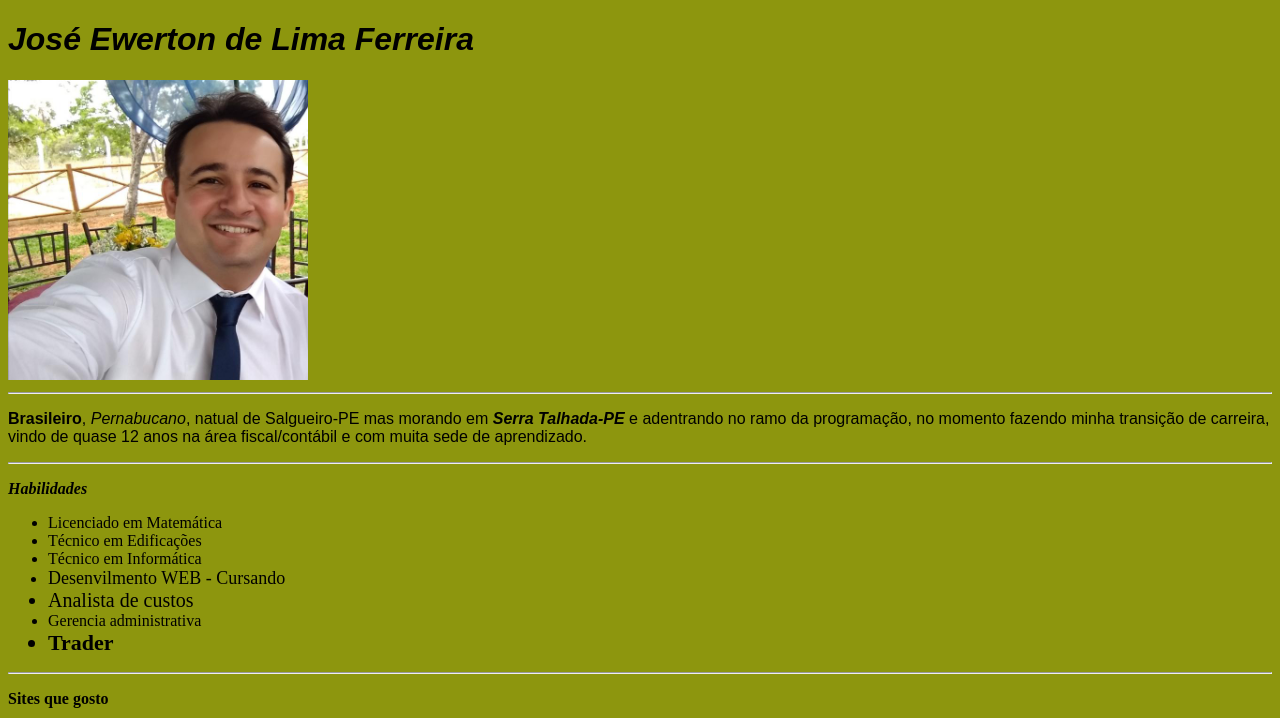
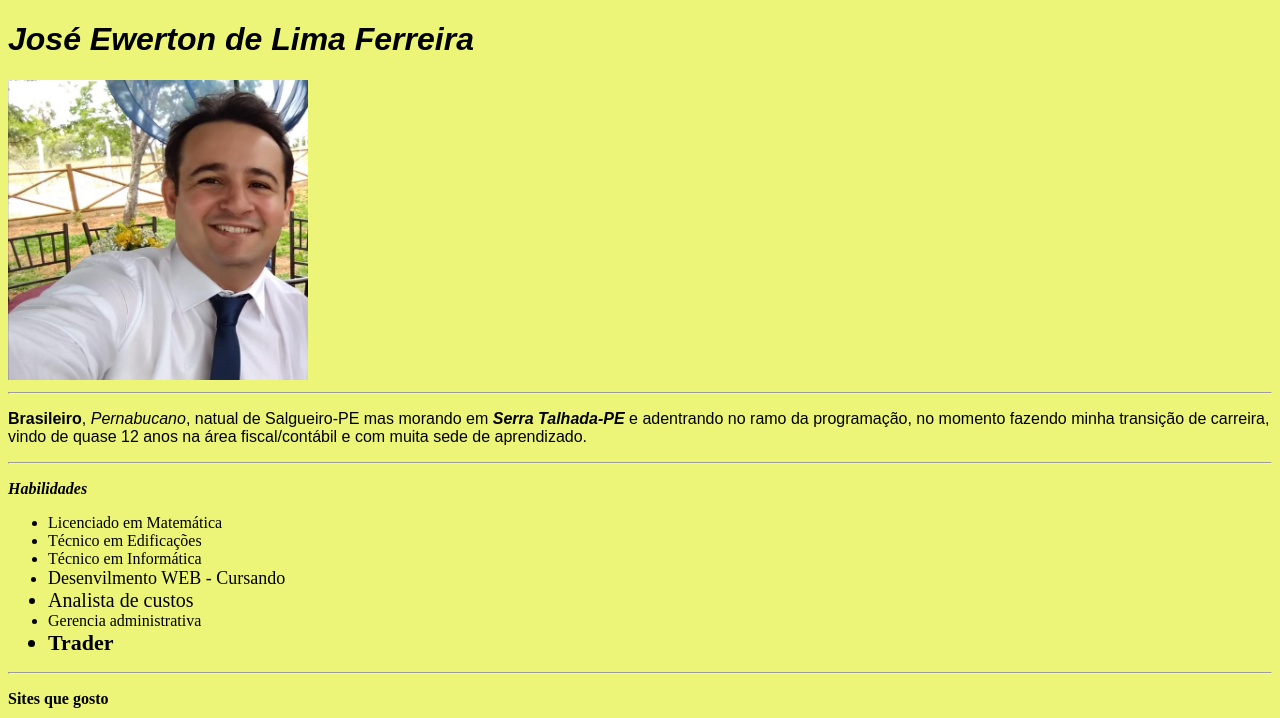
Before and after one commit to ewerton-ferreira/ewerton-ferreira.github.io, a plain HTML site: page index.html in a window 1280 px wide. Shown: the top 718 px of the page. Drawn offline with Linux system fonts and the light colour scheme.

Commit message:
Retornando a cor do background

```diff
--- a/index.html
+++ b/index.html
@@ -8,7 +8,7 @@
 
     <style>
         body{
-            background-color: rgb(141, 150, 14);
+            background-color: rgb(236, 245, 119);
         }
         h1{
             font-style: italic;
```
